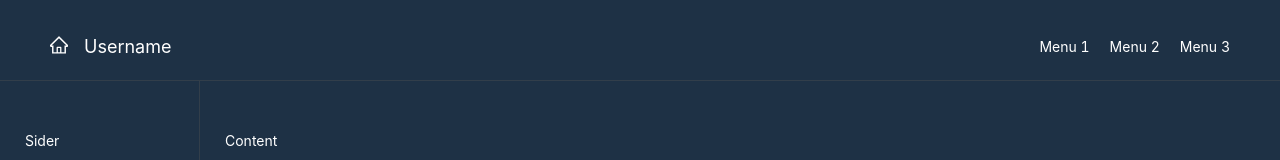
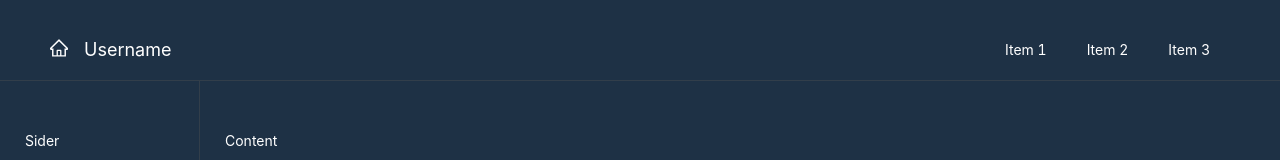
Before and after one commit to pohti/portfolio-antd, a React (Create React App) app: page / in a window 1280 px wide. Shown: the top 160 px of the page. Built offline with nearby package versions, Linux system fonts and the light colour scheme.

Commit message:
overriding header colors

```diff
--- a/src/App.css
+++ b/src/App.css
@@ -5,6 +5,9 @@
   --main-bg-color: #1e3145;
   --main-border-color: #474a4f7f;
   --main-border-width: 0.1px;
+
+  --header-padding-top: 18px;
+  --header-selected-color: #fff;
 }
 
 .code-box-demo {
@@ -17,9 +20,9 @@
   height: 10vh;
 
 }
-.ant-layout-header {
+/* .ant-layout-header {
   padding-top: 15px;
-}
+} */
 .ant-layout-footer {
   line-height: 1.5;
   border-top-style: solid;
@@ -42,9 +45,7 @@
   border-right-width: var(--main-border-width);
   border-right-color: var(--main-border-color);
 }
-[data-theme="dark"] .ant-layout-sider {
-  background: var(--main-bg-color);
-}
+
 .ant-layout-content {
   min-height: 120px;
   color: #fff;
--- a/src/components/Header/CustomHeader.css
+++ b/src/components/Header/CustomHeader.css
@@ -1,8 +1,32 @@
 .header-row {
-    color: var(--main-font-color)
+    color: var(--main-font-color);
+}
+
+.header-icon-container {
+    padding-top: var(--header-padding-top);
 }
 
 .header-icon, .header-icon-text {
     color: var(--main-font-color);
     font-size: 18px;
 }
+
+.header-menu {
+    background-color: var(--main-bg-color);
+    color: var(--main-font-color);
+    height: 10vh;
+    padding-top: var(--header-padding-top);
+    justify-content: end;
+    border-bottom-width: 0;
+}
+
+.ant-menu-horizontal:not(.ant-menu-dark) > .ant-menu-item:hover, .ant-menu-horizontal:not(.ant-menu-dark) > .ant-menu-submenu:hover, .ant-menu-horizontal:not(.ant-menu-dark) > .ant-menu-item-active, .ant-menu-horizontal:not(.ant-menu-dark) > .ant-menu-submenu-active, .ant-menu-horizontal:not(.ant-menu-dark) > .ant-menu-item-open, .ant-menu-horizontal:not(.ant-menu-dark) > .ant-menu-submenu-open, .ant-menu-horizontal:not(.ant-menu-dark) > .ant-menu-item-selected, .ant-menu-horizontal:not(.ant-menu-dark) > .ant-menu-submenu-selected {
+    color: var(--header-selected-color);
+}
+
+.ant-menu-horizontal:not(.ant-menu-dark) > .ant-menu-item:hover::after, .ant-menu-horizontal:not(.ant-menu-dark) > .ant-menu-submenu:hover::after, .ant-menu-horizontal:not(.ant-menu-dark) > .ant-menu-item-active::after, .ant-menu-horizontal:not(.ant-menu-dark) > .ant-menu-submenu-active::after, .ant-menu-horizontal:not(.ant-menu-dark) > .ant-menu-item-open::after, .ant-menu-horizontal:not(.ant-menu-dark) > .ant-menu-submenu-open::after, .ant-menu-horizontal:not(.ant-menu-dark) > .ant-menu-item-selected::after, .ant-menu-horizontal:not(.ant-menu-dark) > .ant-menu-submenu-selected::after {
+    border-bottom: 2px solid var(--header-selected-color);
+    border-bottom-width: 1px;
+    border-bottom-style: solid;
+    border-bottom-color: var(--header-selected-color);
+}
--- a/src/components/Header/CustomHeader.jsx
+++ b/src/components/Header/CustomHeader.jsx
@@ -1,12 +1,11 @@
 import React, { Component } from 'react'
-import { Row, Col, Typography } from 'antd'
+import { Row, Col, Typography, Menu } from 'antd'
 import { HomeOutlined } from '@ant-design/icons'
 
 import './CustomHeader.css'
 
 const { Text } = Typography
-
-
+const { Item } = Menu
 
 export default class CustomHeader extends Component {
     render() {
@@ -16,7 +15,7 @@ export default class CustomHeader extends Component {
                     <Col span={8}>
                         <Row gutter={16} className="header-icon-container">
                             <Col >
-                        <HomeOutlined className="header-icon"/>
+                                <HomeOutlined className="header-icon" />
                             </Col>
                             <Col>
                                 <Text className="header-icon-text">Username</Text>
@@ -24,11 +23,14 @@ export default class CustomHeader extends Component {
                         </Row>
                     </Col>
                     <Col span={16}>
-                  <Row justify='end' gutter={20}>
-                      <Col>Menu 1</Col>
-                      <Col>Menu 2</Col>
-                      <Col>Menu 3</Col>
-                  </Row>
+                        <Menu
+                            mode="horizontal"
+                            className="header-menu"
+                        >
+                            <Item>Item 1</Item>
+                            <Item>Item 2</Item>
+                            <Item>Item 3</Item>
+                        </Menu>
                     </Col>
                 </Row>
             </div>
```
Lines whose indentation alone changed are shown as unchanged.
